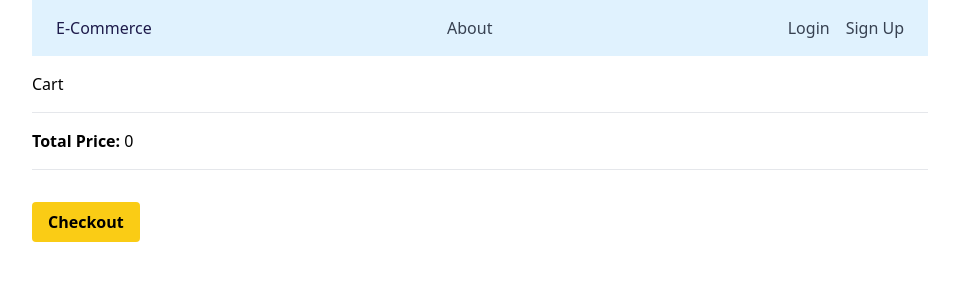
After one commit to alychavez12/django_ecommerce_app, a Django app: page /cart/ in a window 1280 px wide. The commit adds this page. Shown: the top 300 px of the page, without its empty margins (160-1119 px from the left). Run offline with Django 4.2, Linux system fonts and the light colour scheme; data that the repository does not hold is empty; some libraries are stand-ins or nearby versions.

Commit message:
feat: adds a cart model working

```diff
--- a/ecommerceapp/ecommerceapp/settings.py
+++ b/ecommerceapp/ecommerceapp/settings.py
@@ -32,6 +32,10 @@ DEBUG = True
 
 ALLOWED_HOSTS = []
 
+CART_SESSION_ID = "cart"
+SESSION_COOKIE_AGE = 60 * 60 * 24 * 7  # 1 week
+
+LOGIN_URL = "login"
 LOGIN_REDIRECT_URL = "frontpage"
 LOGOUT_REDIRECT_URL = "frontpage"
 
--- /dev/null
+++ b/ecommerceapp/store/cart.py
@@ -0,0 +1,48 @@
+from django.conf import settings
+from store.models import Product
+
+
+class Cart(object):
+    def __init__(self, request):
+        self.session = request.session
+        cart = self.session.get(settings.CART_SESSION_ID)
+        if not cart:
+            # save an empty cart in the session
+            cart = self.session[settings.CART_SESSION_ID] = {}
+        self.cart = cart
+
+    def __iter__(self):
+        for product in self.cart.keys():
+            self.cart[str(product)]["product"] = Product.objects.get(pk=product)
+        for item in self.cart.values():
+            item["price"] = int(item["product"].price * item["quantity"])
+            yield item
+
+    def __len__(self):
+        return sum(item["quantity"] for item in self.cart.values())
+
+    def save (self):
+        self.session[settings.CART_SESSION_ID] = self.cart
+        self.session.modified = True
+
+    def add(self, product_id, quantity=1, update_quantity=False):
+        product_id = str(product_id)
+        if product_id not in self.cart:
+            self.cart[product_id] = {"quantity": int(quantity), "id": product_id}
+
+        if update_quantity:
+            self.cart[product_id]["quantity"] += int(quantity)
+
+        if self.cart[product_id]["quantity"] == 0:
+            self.remove(product_id)
+
+        self.save()
+
+
+    def remove(self, product_id):
+        if str(product_id) in self.cart:
+            del self.cart[str(product_id)]
+            self.save()
+
+    def get_total_cost(self):
+        return sum(item["quantity"] * item["product"].price for item in self.cart.values())
--- /dev/null
+++ b/ecommerceapp/store/templates/store/cart_view.html
@@ -0,0 +1,41 @@
+{% extends "core/base.html" %}
+
+{% block title %}Cart{% endblock %}
+
+{% block content %}
+  <h1>Cart</h1>
+
+   {% for item in cart %}
+
+    <div class="px-4 py-4 mb-2 bg-gray-100  items-center ">
+        <div>
+        <h2 class="text-2xl">{{ item.product.title }}</h2>
+        </div>
+        <div>
+            <img src="{{ item.product.image.url }}" width="100" class=""><br>
+        </div>
+        <div class="text-sm text-gray-500">
+            ${{ item.product.price }}<br>
+        </div>
+
+        <div class="mt-4 mb-4">
+            <a href="{% url 'change_quantity' item.product.id %}?action=decrease" class="p-2 rounded-xl bg-yellow-400 text-bluenavy">-</a>
+                {{ item.quantity }}
+             <a href="{% url 'change_quantity' item.product.id %}?action=increase" class="p-2 rounded-xl bg-yellow-400 text-bluenavy">+</a>
+        </div>
+
+        <a href="{% url 'remove_from_cart' item.product.id %}" class="inline-block">
+            <svg xmlns="http://www.w3.org/2000/svg" viewBox="0 0 24 24" fill="currentColor" class="w-6 h-6">
+                <path fill-rule="evenodd" d="M16.5 4.478v.227a48.816 48.816 0 013.878.512.75.75 0 11-.256 1.478l-.209-.035-1.005 13.07a3 3 0 01-2.991 2.77H8.084a3 3 0 01-2.991-2.77L4.087 6.66l-.209.035a.75.75 0 01-.256-1.478A48.567 48.567 0 017.5 4.705v-.227c0-1.564 1.213-2.9 2.816-2.951a52.662 52.662 0 013.369 0c1.603.051 2.815 1.387 2.815 2.951zm-6.136-1.452a51.196 51.196 0 013.273 0C14.39 3.05 15 3.684 15 4.478v.113a49.488 49.488 0 00-6 0v-.113c0-.794.609-1.428 1.364-1.452zm-.355 5.945a.75.75 0 10-1.5.058l.347 9a.75.75 0 101.499-.058l-.346-9zm5.48.058a.75.75 0 10-1.498-.058l-.347 9a.75.75 0 001.5.058l.345-9z" clip-rule="evenodd" />
+              </svg>
+        </a>
+
+    </div>
+    {% endfor %}
+
+    <hr class="my-4">
+    <strong>Total Price:</strong> {{ cart.get_total_cost }}
+
+    <hr class="my-4">
+    <a href="{% url 'checkout' %}" class="mt-4 inline-block bg-yellow-400 hover:bg-yellow-500 text-bluenavy font-bold py-2 px-4 rounded">Checkout</a>
+{% endblock %}
--- a/ecommerceapp/store/templates/store/product_detail.html
+++ b/ecommerceapp/store/templates/store/product_detail.html
@@ -19,5 +19,5 @@
     {% if product.description %}
         <p class="mt-4 text-gray-500">{{ product.description }}</p>
     {% endif %}
-
+    <a href="{% url 'add_to_cart' product.id %}" class="btn btn-primary">Add to cart</a>
 {% endblock %}
--- a/ecommerceapp/store/urls.py
+++ b/ecommerceapp/store/urls.py
@@ -2,6 +2,12 @@ from django.urls import path
 from . import views
 
 urlpatterns = [
+    path('add-to-cart/<int:product_id>/', views.add_to_cart, name='add_to_cart'),
+    path('change-quantity/<str:product_id>/', views.change_quantity, name='change_quantity'),
+    path('remove-from-cart/<str:product_id>/', views.remove_from_cart, name='remove_from_cart'),
+    path('cart/', views.cart_view, name='cart_view'),
+    path('cart/checkout/', views.checkout, name='checkout'),
     path('<slug:slug>', views.category_detail, name='category_detail'),
     path('<slug:category_slug>/<slug:slug>', views.product_detail, name='product_detail'),
+
 ]
--- a/ecommerceapp/store/views.py
+++ b/ecommerceapp/store/views.py
@@ -1,6 +1,9 @@
-from django.shortcuts import render
+from django.shortcuts import render, redirect
+from django.contrib.auth.decorators import login_required
 
 from .models import Category, Product
+from .cart import Cart
+
 
 def category_detail(request, slug):
     category = Category.objects.get(slug=slug)
@@ -13,3 +16,41 @@ def product_detail(request, category_slug, slug):
     product = Product.objects.get(slug=slug)
     return render(request, 'store/product_detail.html',
                    {'product': product})
+
+
+def add_to_cart(request, product_id):
+    cart = Cart(request)
+    cart.add(product_id)
+    return redirect("cart_view")
+
+def change_quantity(request, product_id):
+    action = request.GET.get('action', '')
+
+    if action:
+        quantity = 1
+
+
+    if action == "decrease":
+        quantity = -1
+
+
+    cart = Cart(request)
+    cart.add(product_id, quantity, True)
+    print (action)
+    return redirect("cart_view")
+
+
+def remove_from_cart(request, product_id):
+    cart = Cart(request)
+    cart.remove(product_id)
+    return redirect("cart_view")
+
+
+def cart_view(request):
+    cart = Cart(request)
+    return render(request, 'store/cart_view.html', {'cart': cart})
+
+@login_required
+def checkout(request):
+    cart = Cart(request)
+    return render(request, 'store/checkout.html', {'cart': cart})
```
Also changed, not shown: ecommerceapp/store/models.py (+28 -0 lines), ecommerceapp/store/templates/store/checkout.html (added, +11 -0 lines), ecommerceapp/store/migrations/0004_order_orderitem.py (added).
